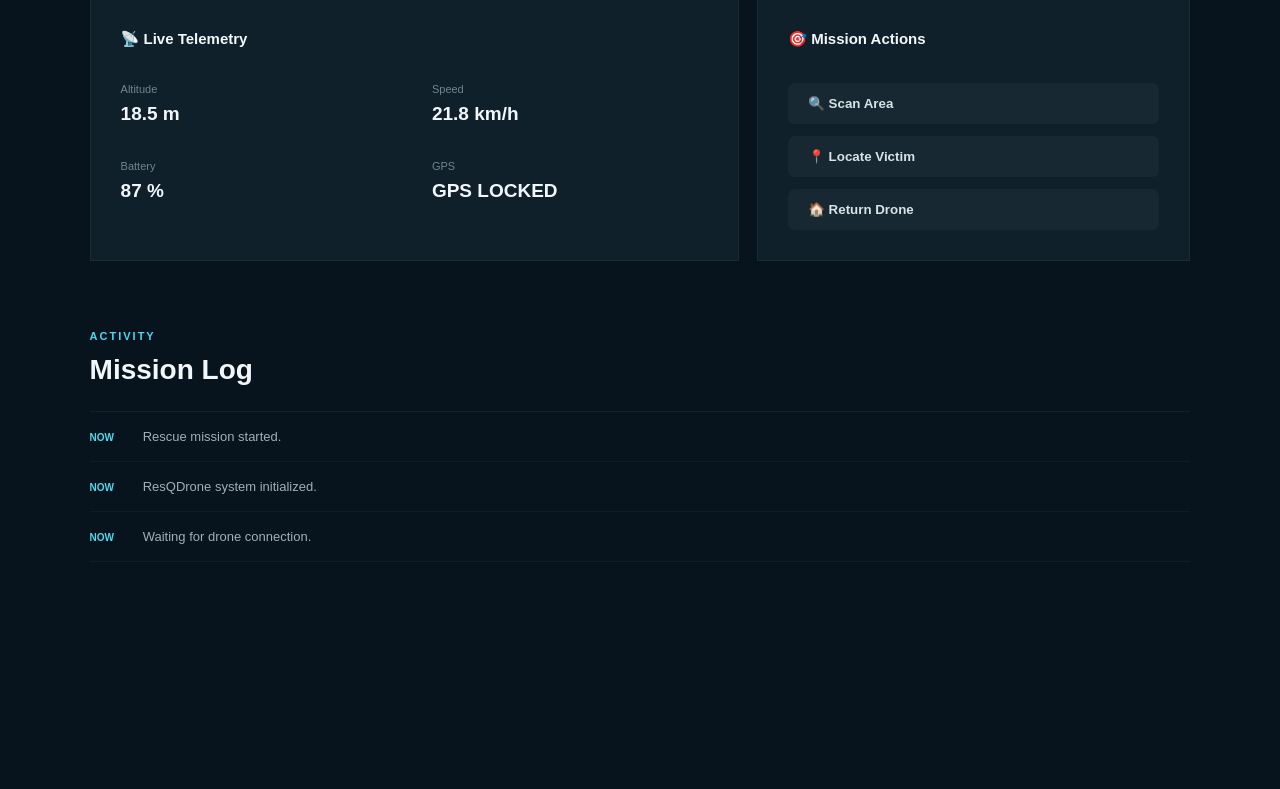
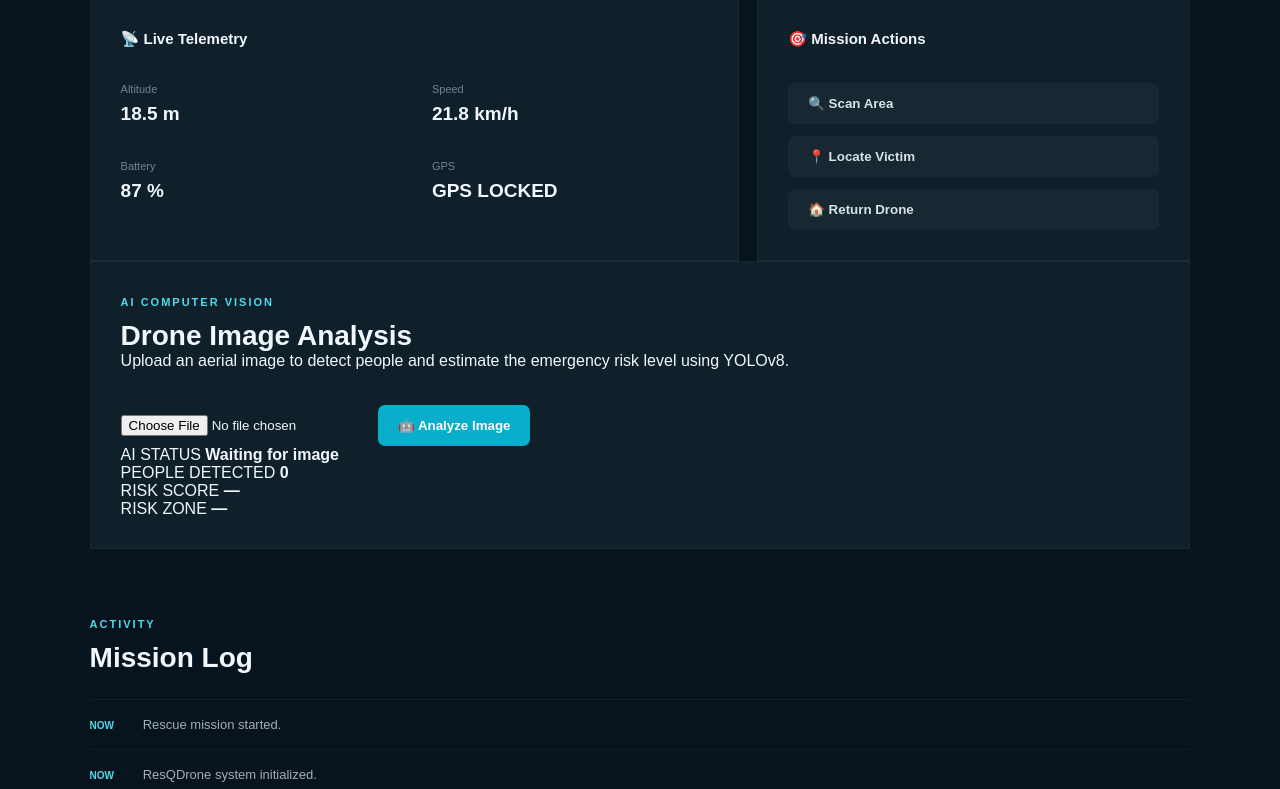
Before and after one commit to Rohanmandal28/ResQ_Drone, a Flask app: page / in a window 1280 px wide. Shown: the part 751-1540 px from the top of the page. Before the commit the page ends 1295 px from the top, so only its background shows below. Run offline with Flask 3, Linux system fonts and the light colour scheme.

Commit message:
Update index.html
Update AI detection dashboard

```diff
--- a/templates/index.html
+++ b/templates/index.html
@@ -102,7 +102,7 @@
 
                 <h3>Emergency Level</h3>
 
-                <h2>
+                <h2 id="emergencyLevel">
                     LOW
                 </h2>
 
@@ -117,7 +117,7 @@
 
                 <h3>AI Detection</h3>
 
-                <h2>
+                <h2 id="aiStatus">
                     Standby
                 </h2>
 
@@ -207,7 +207,69 @@
                 </div>
 
             </div>
+          <!-- AI DETECTION -->
+<section class="panel ai-detection">
 
+    <div class="section-heading">
+        <div>
+            <span class="eyebrow">AI COMPUTER VISION</span>
+
+            <h2>Drone Image Analysis</h2>
+
+            <p>
+                Upload an aerial image to detect people and estimate
+                the emergency risk level using YOLOv8.
+            </p>
+        </div>
+    </div>
+
+    <div class="ai-upload">
+
+        <input
+            type="file"
+            id="imageInput"
+            accept="image/*"
+        >
+
+        <button id="analyzeBtn" onclick="analyzeImage()">
+            🤖 Analyze Image
+        </button>
+
+    </div>
+
+    <div id="aiResult" class="ai-result">
+
+        <div>
+            <span>AI STATUS</span>
+            <strong id="aiAnalysisStatus">
+                Waiting for image
+            </strong>
+        </div>
+
+        <div>
+            <span>PEOPLE DETECTED</span>
+            <strong id="peopleCount">
+                0
+            </strong>
+        </div>
+
+        <div>
+            <span>RISK SCORE</span>
+            <strong id="riskScore">
+                —
+            </strong>
+        </div>
+
+        <div>
+            <span>RISK ZONE</span>
+            <strong id="riskZone">
+                —
+            </strong>
+        </div>
+
+    </div>
+
+</section>
 
             <!-- MISSION LOG -->
             <section class="mission-log">
```
